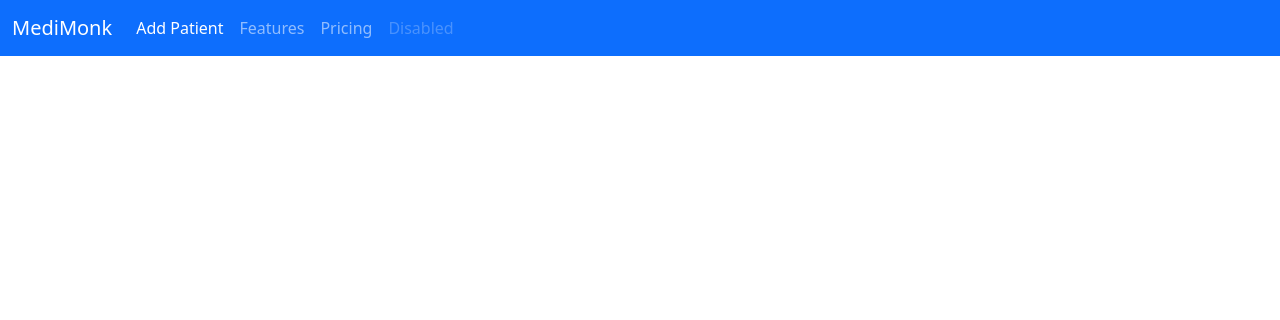
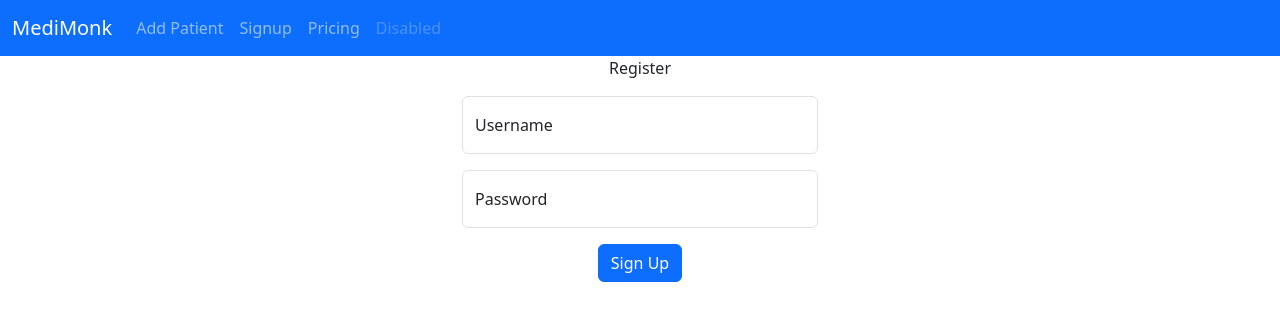
Before and after one commit to ShiranthaKellum/header-and-routing, an Angular app: page /signup in a window 1280 px wide. Before the commit this address led to /. Shown: the top 320 px of the page. Built offline with nearby package versions, Linux system fonts and the light colour scheme.

Commit message:
Signup form.

```diff
--- a/src/app/app-routing.module.ts
+++ b/src/app/app-routing.module.ts
@@ -1,9 +1,12 @@
 import { NgModule } from '@angular/core';
 import { RouterModule, Routes } from '@angular/router';
 import { AddPatientComponent } from './add-patient/add-patient.component';
+import { RegisterComponent } from './components/register/register.component';
 
 const routes: Routes = [
   {path: '', component: AddPatientComponent},
+  {path: 'addPatient', component: AddPatientComponent},
+  {path: 'signup', component: RegisterComponent},
 ];
 
 @NgModule({
--- a/src/app/app.component.html
+++ b/src/app/app.component.html
@@ -7,10 +7,10 @@
     <div class="collapse navbar-collapse" id="navbarNav">
       <ul class="navbar-nav">
         <li class="nav-item">
-          <a class="nav-link active" aria-current="page" href="#">Add Patient</a>
+          <a class="nav-link" routerLink="addPatient">Add Patient</a>
         </li>
         <li class="nav-item">
-          <a class="nav-link" href="#">Features</a>
+          <a class="nav-link" routerLink="signup">Signup</a>
         </li>
         <li class="nav-item">
           <a class="nav-link" href="#">Pricing</a>
--- a/src/app/app.module.ts
+++ b/src/app/app.module.ts
@@ -6,11 +6,13 @@ import { AppComponent } from './app.component';
 import { AddPatientComponent } from './add-patient/add-patient.component';
 import { FormsModule } from '@angular/forms';
 import { HttpClientModule } from '@angular/common/http';
+import { RegisterComponent } from './components/register/register.component';
 
 @NgModule({
   declarations: [
     AppComponent,
-    AddPatientComponent
+    AddPatientComponent,
+    RegisterComponent
   ],
   imports: [
     BrowserModule,
--- /dev/null
+++ b/src/app/components/register/register.component.html
@@ -0,0 +1,42 @@
+<div class="container text-center">
+    <div class="row justify-content-md-center">
+        <div class="col-md-4">
+            <p>Register</p>
+            <form
+                name="form"
+                (ngSubmit)="onSubmit()"
+                *ngIf="!isSuccessful"
+                >
+                <div class="form-group">
+                    <div class="form-floating mb-3">
+                        <input
+                        type="email"
+                        class="form-control"
+                        id="username"
+                        name="username"
+                        placeholder="name@example.com"
+                        [(ngModel)]="form.username"
+                        >
+                        <label for="username">Username</label>
+                    </div>
+                </div>
+                <div class="form-group">
+                    <div class="form-floating mb-3">
+                        <input
+                        type="email"
+                        class="form-control"
+                        id="password"
+                        name="password"
+                        placeholder="name@example.com"
+                        [(ngModel)]="form.password"
+                        >
+                        <label for="password">Password</label>
+                    </div>
+                </div>
+                <div class="form-group">
+                    <button class="btn btn-primary btn-block">Sign Up</button>
+                </div>
+            </form>
+        </div>
+    </div>
+</div>
--- /dev/null
+++ b/src/app/components/register/register.component.ts
@@ -0,0 +1,32 @@
+import { Component } from '@angular/core';
+import { AuthService } from 'src/app/services/authService/auth.service';
+
+@Component({
+  selector: 'app-register',
+  templateUrl: './register.component.html',
+  styleUrls: ['./register.component.css']
+})
+export class RegisterComponent {
+  form: any = {
+    username: null,
+    password: null
+  }
+  isSuccessful: boolean = false;
+  errorMessage: string = '';
+
+  constructor(private authService: AuthService) {}
+
+  onSubmit(): void {
+    const { username, password } = this.form;
+    this.authService.register(username, password).subscribe({
+      next: data => {
+        console.log(data);
+        this.isSuccessful = true;
+      },
+      error: e => {
+        this.errorMessage = e.error.message;
+        this.isSuccessful = false;
+      }
+    });
+  }
+}
--- /dev/null
+++ b/src/app/services/authService/auth.service.ts
@@ -0,0 +1,27 @@
+import { HttpClient, HttpHeaders } from '@angular/common/http';
+import { Injectable } from '@angular/core';
+import { Observable } from 'rxjs';
+
+const AUTH_API = "";
+
+const httpOptions = {
+  headers: new HttpHeaders({ 'Content-Type': 'application/json' })
+};
+
+@Injectable({
+  providedIn: 'root'
+})
+export class AuthService {
+
+  constructor(private http: HttpClient) { }
+  register(username: string, password: string): Observable<any> {
+    return this.http.post(
+      AUTH_API + '',
+      {
+        username,
+        password
+      },
+      httpOptions
+    );
+  }
+}
```
Also changed, not shown: src/app/components/register/register.component.css (added), 2 other files (tests, documents, lock files or other folders).
